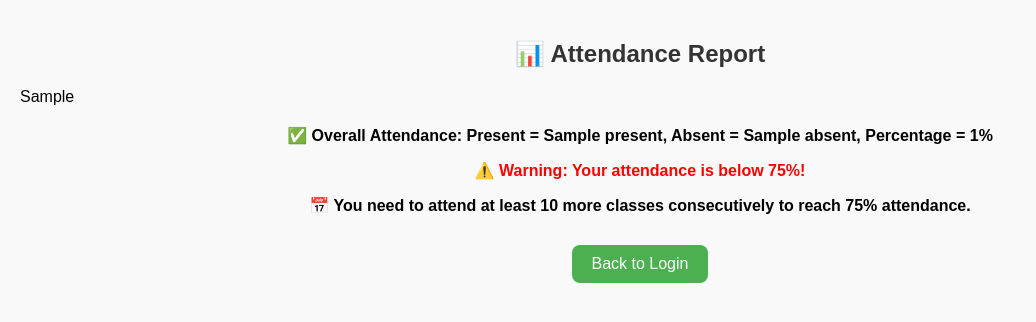
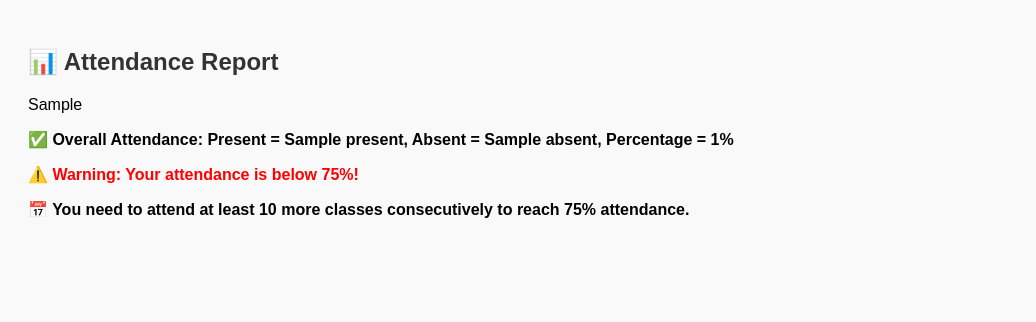
Before and after one commit to GKarthikeya/Testbot, a Python web app: template grok/templates/attendance.html in a window 1280 px wide. Shown: the top 322 px of the page, without its empty margins (0-1036 px from the left). Run offline with Jinja, Linux system fonts and the light colour scheme; the template is opened without the code that fills it: most values are stand-ins (such as "Sample title", 1, 10 or a date in 2020).

Commit message:
Update attendance.html

```diff
--- a/grok/templates/attendance.html
+++ b/grok/templates/attendance.html
@@ -1,89 +1,41 @@
 <!DOCTYPE html>
-<html lang="en">
+<html>
 <head>
-    <meta charset="UTF-8">
     <title>Attendance Report</title>
-    <meta name="viewport" content="width=device-width, initial-scale=1.0"> <!-- Mobile support -->
     <style>
         body {
             font-family: Arial, sans-serif;
             background: #f9f9f9;
             padding: 20px;
-            margin: 0;
         }
-
-        h2 {
-            color: #333;
-            text-align: center;
-        }
-
-        .table-wrapper {
-            overflow-x: auto; /* Enables horizontal scroll on mobile */
-        }
-
         table {
             width: 100%;
             border-collapse: collapse;
             margin-bottom: 20px;
             background: white;
-            min-width: 500px; /* Prevents table squishing on mobile */
         }
-
         th, td {
             padding: 10px;
             border: 1px solid #ccc;
             text-align: center;
         }
-
         th {
             background-color: #4CAF50;
             color: white;
         }
-
+        h2 {
+            color: #333;
+        }
         .summary {
             font-weight: bold;
             font-size: 16px;
-            margin-top: 20px;
-            text-align: center;
-        }
-
-        .button-container {
-            margin-top: 30px;
-            text-align: center;
-        }
-
-        .back-button {
-            background-color: #4CAF50;
-            color: white;
-            padding: 10px 20px;
-            font-size: 16px;
-            border: none;
-            border-radius: 8px;
-            text-decoration: none;
-            cursor: pointer;
-            transition: background-color 0.3s ease;
-            display: inline-block;
-        }
-
-        .back-button:hover {
-            background-color: #45a049;
-        }
-
-        @media (max-width: 600px) {
-            .back-button {
-                width: 90%;
-                font-size: 15px;
-                padding: 12px;
-            }
         }
     </style>
 </head>
 <body>
     <h2>📊 Attendance Report</h2>
 
-    <div class="table-wrapper">
-        {{ table_html | safe }}
-    </div>
+    {{ table_html | safe }}
 
     <div class="summary">
         <p>✅ Overall Attendance: Present = {{ overall.present }}, Absent = {{ overall.absent }}, Percentage = {{ overall.percentage }}%</p>
@@ -98,9 +50,5 @@
             {% endif %}
         {% endif %}
     </div>
-
-    <div class="button-container">
-        <a href="/" class="back-button">Back to Login</a>
-    </div>
 </body>
 </html>
```
